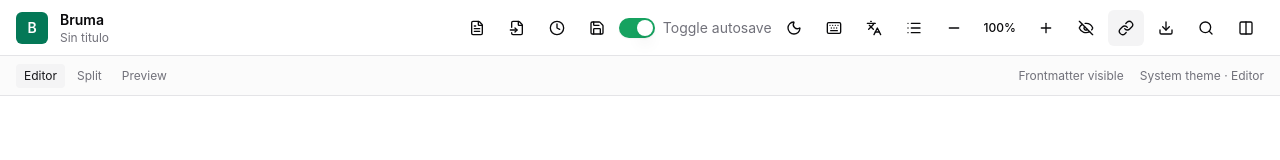
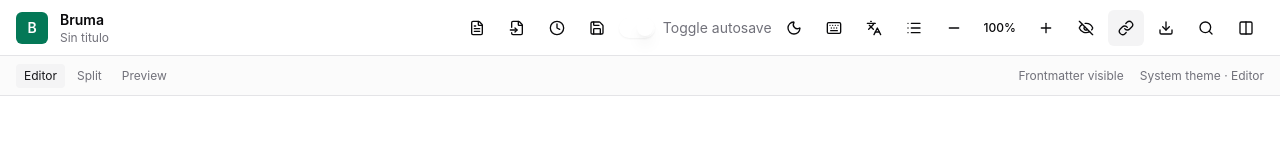
Before and after one commit to Mindbreaker81/bruma, a React (Vite) app: page / in a window 1280 px wide. Shown: the top 160 px of the page. Built offline with nearby package versions, Linux system fonts and the light colour scheme; what markdown-it-task-lists would draw is missing.

Commit message:
fix: remove data-state attributes from switch.tsx className to match Prettier

```diff
--- a/src/components/ui/switch.tsx
+++ b/src/components/ui/switch.tsx
@@ -9,7 +9,7 @@ const Switch = React.forwardRef<
 >(({ className, ...props }, ref) => (
   <SwitchPrimitives.Root
     className={cn(
-      'peer inline-flex h-5 w-9 shrink-0 cursor-pointer items-center rounded-full border-2 border-transparent shadow-sm transition-colors focus-visible:outline-none focus-visible:ring-2 focus-visible:ring-ring focus-visible:ring-offset-2 disabled:cursor-not-allowed disabled:opacity-50 data-[state=checked]:bg-primary data-[state=unchecked]:bg-input',
+      'peer inline-flex h-5 w-9 shrink-0 cursor-pointer items-center rounded-full border-2 border-transparent shadow-sm transition-colors focus-visible:outline-none focus-visible:ring-2 focus-visible:ring-ring focus-visible:ring-offset-2 disabled:cursor-not-allowed disabled:opacity-50',
       className
     )}
     {...props}
```
